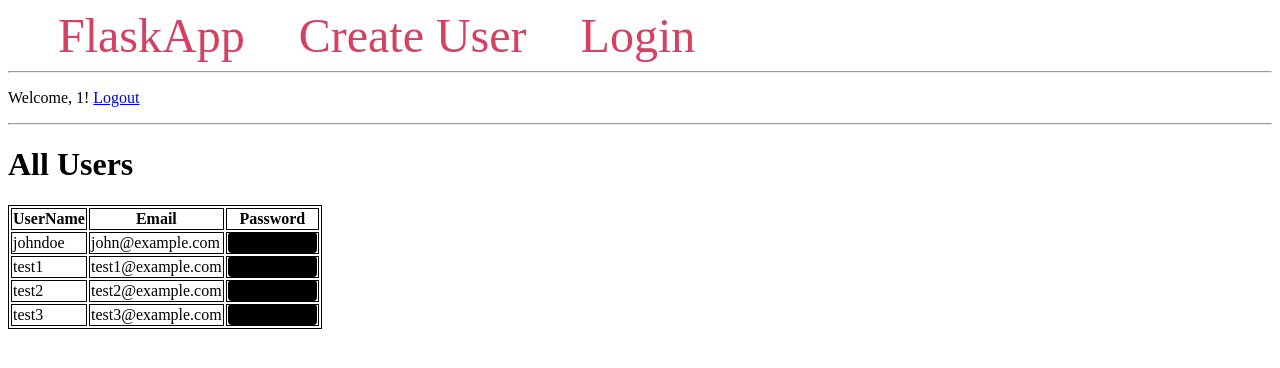
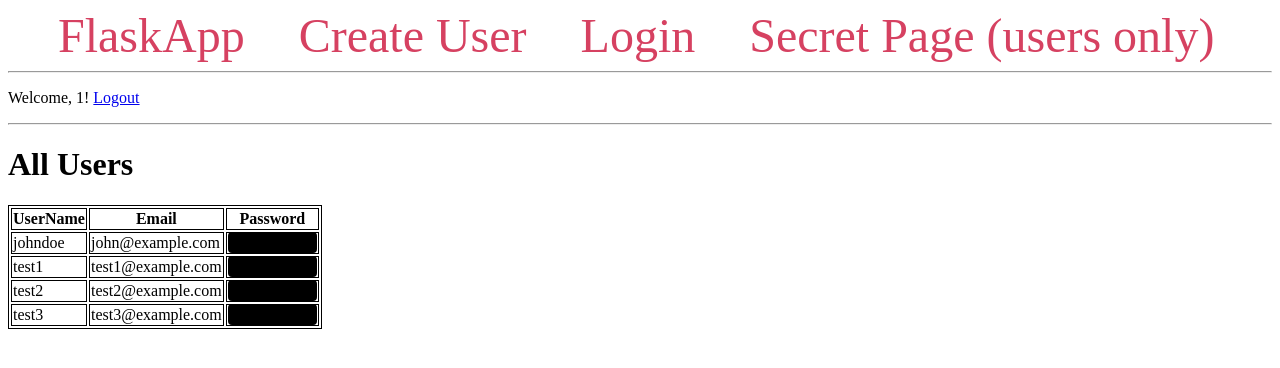
Before and after one commit to sophia-gh/Information-Security-Project, a Flask app: page / in a window 1280 px wide. Shown: the top 368 px of the page. Run offline with Flask 3, Linux system fonts and the light colour scheme; a user stored in the database is signed in; data comes from the database, SQL or seed files in the repository.

Commit message:
secret page for logged in users

```diff
--- a/flask_app/app.py
+++ b/flask_app/app.py
@@ -91,3 +91,7 @@ def logout():
     session.clear()
     flash('Logged out successfully.')
     return redirect(url_for('index'))
+
+@app.route('/secret_page')
+def secret_page():
+    return render_template('secret.html')
--- a/flask_app/templates/base.html
+++ b/flask_app/templates/base.html
@@ -36,6 +36,11 @@
             color: transparent;
             background-color: transparent;
         }
+        img {
+            display: block;
+            margin: auto;
+            width: 50%;
+        }
     </style>
 </head>
 <body>
@@ -43,6 +48,9 @@
         <a href="{{ url_for('index') }}">FlaskApp</a>
         <a href="{{ url_for('create_account') }}">Create User</a>
         <a href="{{ url_for('login') }}">Login</a>
+        {% if session.get('username') %}
+            <a href="{{ url_for('secret_page') }}">Secret Page (users only)</a>
+        {% endif %}
     </nav>
     <hr>
         {% if session.get('username') %}
```
Also changed, not shown: flask_app/templates/secret.html (added, +11 -0 lines).
